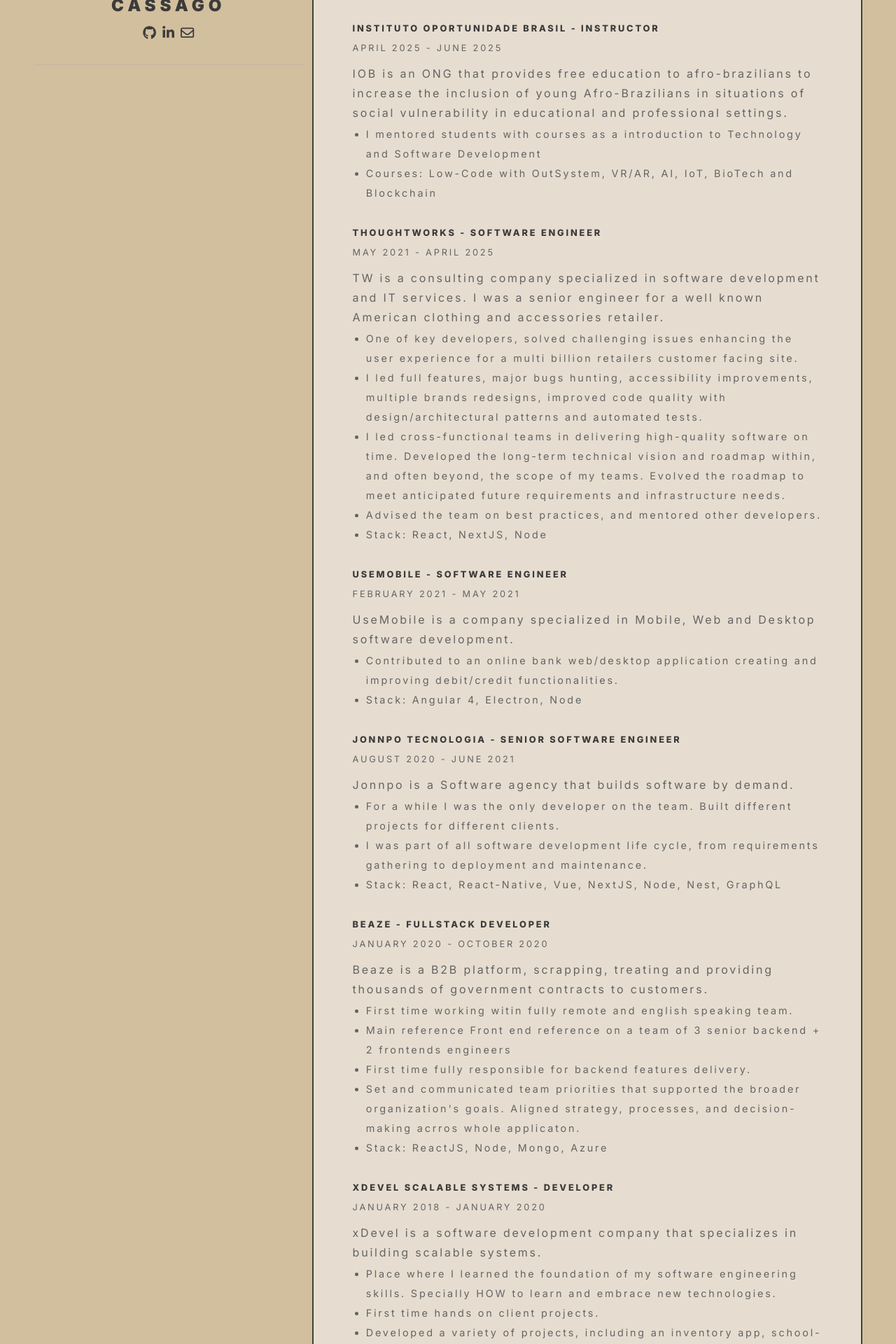
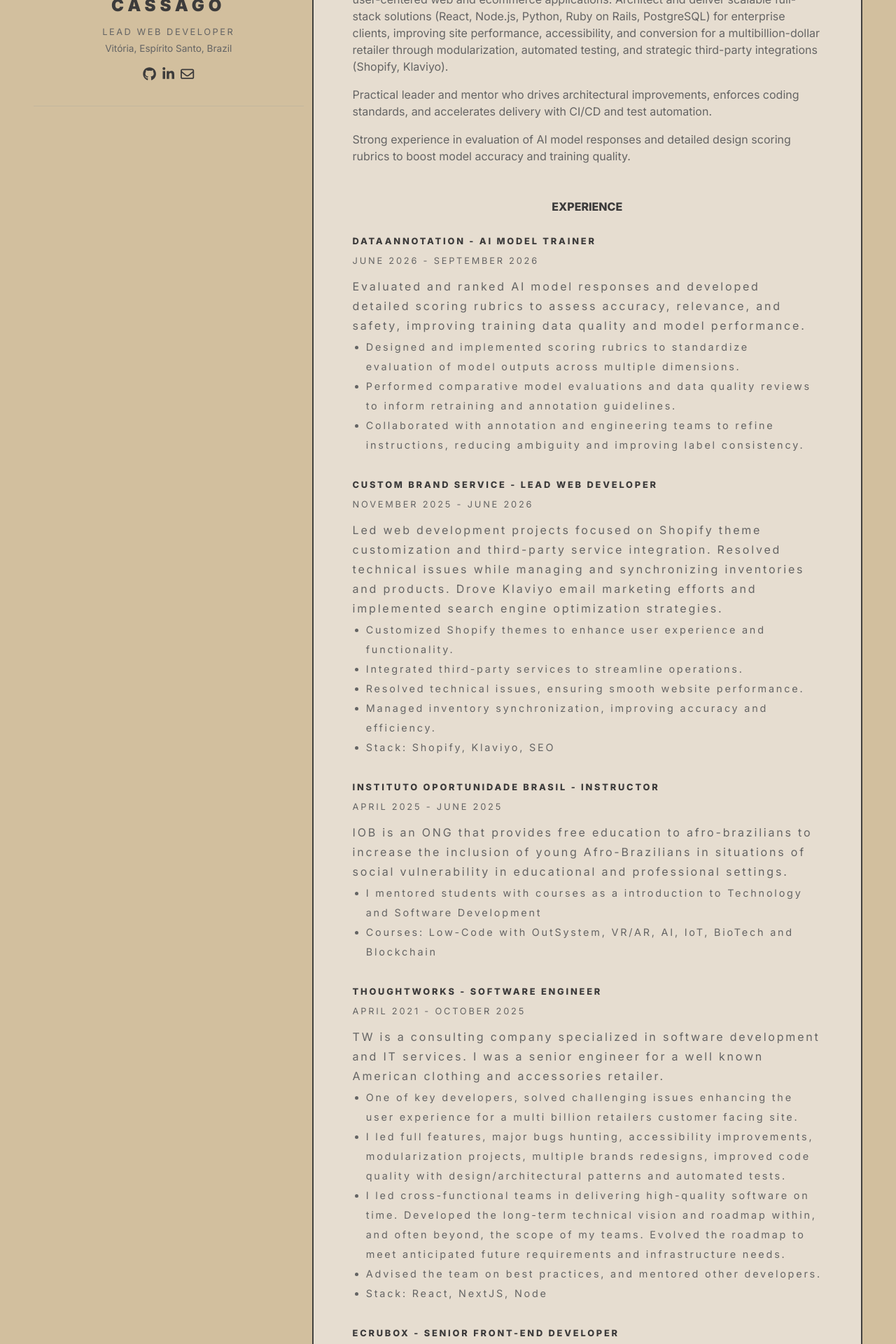
Before and after one commit to LuizFellype/personal-site, a Next.js app: page / in a window 1280 px wide. Shown: the part 320-2240 px from the top of the page at 70% size. Built offline with nearby package versions, Linux system fonts and the light colour scheme.

Commit message:
Update resume

```diff
--- a/app/page.tsx
+++ b/app/page.tsx
@@ -6,11 +6,14 @@
 // import { useRouter } from 'next/navigation'
 // import { useEffect, useRef, useState } from 'react'
 
+import Certifications from '@/containers/Resume/Certifications';
 import Education from '@/containers/Resume/Education';
 import Experience from '@/containers/Resume/Experience';
 import Skills from '@/containers/Resume/Skills';
 
+import certifications from '@/data/resume/certifications';
 import degrees from '@/data/resume/degrees';
+import summary from '@/data/resume/summary';
 import work from '@/data/resume/work';
 import { skills, categories } from '@/data/resume/skills';
 // import Link from 'next/link'
@@ -86,6 +89,7 @@
 const sections = {
   Experience: () => <Experience data={work} />,
   Education: () => <Education data={degrees} />,
+  Certifications: () => <Certifications data={certifications} />,
   Skills: () => <Skills skills={skills} categories={categories} />,
   // Courses: () => <Courses data={courses} />,
   // References: () => <References />,
@@ -108,6 +112,11 @@
         </div>
       </div>
     </header>
+    <section className="resume-summary mb-8">
+      {summary.map((paragraph) => (
+        <p className="mb-4" key={paragraph}>{paragraph}</p>
+      ))}
+    </section>
     {Object.entries(sections).map(([name, Section]) => (
       <Section key={name} />
     ))}
--- /dev/null
+++ b/src/containers/Resume/Certifications.tsx
@@ -0,0 +1,29 @@
+import React from 'react';
+
+type CertificationType = { title: string; issuer: string; link: string; year: number }
+
+const Certification = ({ data }: { data: CertificationType }) => (
+  <article className="degree-container">
+    <header>
+      <span className="degree">{data.title}</span>
+      <p className="school">
+        {data.link ? <a href={data.link}>{data.issuer}</a> : data.issuer}, {data.year}
+      </p>
+    </header>
+  </article>
+);
+
+const Certifications = ({ data }: { data: CertificationType[] }) => (
+  <div className="certifications">
+    <div className="link-to" id="certifications" />
+    <div className="title">
+      <h3>Certifications</h3>
+    </div>
+
+    {data.map((certification) => (
+      <Certification data={certification} key={`${certification.issuer}-${certification.title}`} />
+    ))}
+  </div>
+);
+
+export default Certifications;
--- a/src/containers/Sidebar/index.tsx
+++ b/src/containers/Sidebar/index.tsx
@@ -23,6 +23,8 @@
                 </Link>
                 <header>
                     <h2 className='text-primary text-[1.5em] font-black tracking-[0.25em] leading-[1.65] uppercase mt-0 mb-2 mx-0'>Luiz Fellype Cassago</h2>
+                    <p className='text-secondary text-[0.8em] tracking-[0.2em] uppercase mb-1'>Lead Web Developer</p>
+                    <p className='text-secondary text-[0.85em] mb-4'>Vitória, Espírito Santo, Brazil</p>
 
                     <ContactIcons />
 
--- a/src/data/contact.ts
+++ b/src/data/contact.ts
@@ -16,7 +16,7 @@
     icon: faLinkedinIn,
   },
   {
-    link: 'mailto:luizfellypecassago+fromsite@gmail.com',
+    link: 'mailto:lfcassago@gmail.com',
     label: 'Email',
     icon: faEnvelope,
   },
--- /dev/null
+++ b/src/data/resume/certifications.js
@@ -0,0 +1,18 @@
+/**
+ * @typedef {Object} Certification
+ *
+ * @property {string} title - Name of the course or certification
+ * @property {string} issuer - Organization that issued it
+ * @property {string} link - Issuer or credential website
+ * @property {number} year - Year it was obtained
+ */
+const certifications = [
+  {
+    title: 'Liquid Storefronts for Theme Developers',
+    issuer: 'Shopify',
+    link: 'https://www.shopify.com/',
+    year: 2023,
+  },
+];
+
+export default certifications;
--- a/src/data/resume/degrees.js
+++ b/src/data/resume/degrees.js
@@ -1,9 +1,9 @@
 const degrees = [
   {
     school: 'Faesa',
-    degree: 'System of Information',
+    degree: 'Master of Computer Science',
     link: 'https://www.faesa.br/quem-somos',
-    year: 2021,
+    year: 2025,
   },
   {
     school: 'Multivix',
--- a/src/data/resume/skills.js
+++ b/src/data/resume/skills.js
@@ -1,120 +1,168 @@
 const skills = [
   {
     title: 'Javascript/Typescript',
-    competency: 5,
+    color: '#f7df1e', // JavaScript yellow
+    competency: 10,
     category: ['Web Development', 'Languages', 'Typescript'],
   },
   {
     title: 'Node.JS',
-    competency: 4,
+    color: '#339933', // Node.js green
+    competency: 10,
     category: ['Web Development', 'Typescript'],
   },
   {
     title: 'React',
-    competency: 5,
+    color: '#61dafb', // React cyan
+    competency: 10,
     category: ['Web Development', 'Typescript'],
   },
   {
     title: 'React Native',
-    competency: 4,
+    color: '#61dafb', // React cyan
+    competency: 8,
     category: ['Web Development', 'Typescript'],
   },
   {
     title: 'Next.JS',
-    competency: 4,
+    color: '#000000', // Next.js black
+    competency: 8,
     category: ['Web Development', 'Typescript'],
   },
   {
     title: 'Bash',
-    competency: 2,
+    color: '#4eaa25', // GNU Bash green
+    competency: 7,
     category: ['Tools', 'Languages'],
   },
   {
     title: 'Amazon Web Services',
-    competency: 2,
+    color: '#ff9900', // AWS orange
+    competency: 9,
     category: ['Web Development', 'Tools'],
   },
   {
     title: 'PostgreSQL/SQLite3/MySQL',
-    competency: 2,
+    color: '#336791', // PostgreSQL blue
+    competency: 9,
     category: ['Web Development', 'Databases'],
   },
   {
     title: 'MongoDB',
-    competency: 3,
+    color: '#47a248', // MongoDB green
+    competency: 5,
     category: ['Web Development', 'Databases'],
   },
   {
     title: 'Prisma',
-    competency: 2,
+    color: '#2d3748', // Prisma dark slate
+    competency: 4,
     category: ['Web Development', 'Databases'],
   },
   {
     title: 'Redis',
-    competency: 2,
+    color: '#dc382d', // Redis red
+    competency: 5,
     category: ['Web Development', 'Databases'],
   },
   {
     title: 'Express.JS',
-    competency: 3,
+    color: '#000000', // Express black
+    competency: 6,
     category: ['Web Development', 'Typescript'],
   },
   {
     title: 'Nest.JS',
-    competency: 3,
+    color: '#e0234e', // NestJS red
+    competency: 6,
     category: ['Web Development', 'Typescript'],
   },
   {
     title: 'Flask',
-    competency: 2,
+    color: '#000000', // Flask black
+    competency: 4,
     category: ['Web Development', 'Python'],
   },
   {
     title: 'Git',
-    competency: 5,
+    color: '#f05032', // Git orange-red
+    competency: 10,
     category: ['Tools'],
   },
   {
     title: 'Kubernetes',
-    competency: 1,
+    color: '#326ce5', // Kubernetes blue
+    competency: 3,
     category: ['Tools', 'Data Engineering'],
   },
   {
     title: 'Docker',
-    competency: 2,
+    color: '#2496ed', // Docker blue
+    competency: 8,
     category: ['Tools', 'Data Engineering'],
   },
   {
     title: 'HTML + SASS/SCSS/CSS',
-    competency: 5,
+    color: '#cc6699', // Sass pink (HTML5 orange would clash with Git right above it)
+    competency: 10,
     category: ['Web Development', 'Languages'],
   },
   {
     title: 'Python',
-    competency: 3,
+    color: '#3776ab', // Python blue
+    competency: 10,
     category: ['Languages', 'Python'],
   },
   {
     title: 'GraphQL',
-    competency: 3,
+    color: '#e10098', // GraphQL magenta
+    competency: 10,
     category: ['Web Development', 'Databases'],
+  },
+  {
+    title: 'Shopify',
+    color: '#2c9925', // Shopify green
+    competency: 10,
+    category: ['Web Development', 'E-commerce'],
+  },
+  {
+    title: 'Ruby/Ruby on Rails',
+    color: '#cc342d', // Ruby red
+    competency: 9,
+    category: ['Web Development', 'Languages'],
+  },
+  {
+    title: 'API Development',
+    // no brand color: falls back to the Web Development category color
+    competency: 9,
+    category: ['Web Development'],
+  },
+  {
+    title: 'Search Engine Optimization',
+    // no brand color: falls back to the E-commerce category color
+    competency: 8,
+    category: ['Web Development', 'E-commerce'],
   },
 ].map((skill) => ({ ...skill, category: skill.category.sort() }));
 
 // this is a list of colors that I like. The length should be === to the
 // number of categories. Re-arrange this list until you find a pattern you like.
+// Colors are assigned to categories in alphabetical order. A skill bar uses its
+// own `color` (brand color) when set, and falls back to the color of its first
+// (alphabetical) category otherwise.
 const colors = [
-  '#6968b3',
-  '#37b1f5',
-  '#40494e',
+  '#64cb7b', // Data Engineering (light green)
+  '#6968b3', // Databases (lavender)
+  '#2c9925', // E-commerce (green)
+  '#e47272', // Languages (salmon)
+  '#37b1f5', // Python (sky blue)
+  '#40494e', // Tools (gray)
+  '#3896e2', // Typescript (blue)
+  '#c3423f', // Web Development (fallback for skills without a brand color, e.g. API Development)
   '#515dd4',
-  '#e47272',
   '#cc7b94',
-  '#3896e2',
-  '#c3423f',
   '#d75858',
   '#747fff',
-  '#64cb7b',
 ];
 
 const categories = [...new Set(skills.flatMap(({ category }) => category))]
--- /dev/null
+++ b/src/data/resume/summary.js
@@ -0,0 +1,8 @@
+// Professional summary shown at the top of the resume. Each entry is one paragraph.
+const summary = [
+  'Lead Web Developer and Senior Software Engineer specializing in high-performance, user-centered web and ecommerce applications. Architect and deliver scalable full-stack solutions (React, Node.js, Python, Ruby on Rails, PostgreSQL) for enterprise clients, improving site performance, accessibility, and conversion for a multibillion-dollar retailer through modularization, automated testing, and strategic third-party integrations (Shopify, Klaviyo).',
+  'Practical leader and mentor who drives architectural improvements, enforces coding standards, and accelerates delivery with CI/CD and test automation.',
+  'Strong experience in evaluation of AI model responses and detailed design scoring rubrics to boost model accuracy and training quality.',
+];
+
+export default summary;
--- a/src/data/resume/work.js
+++ b/src/data/resume/work.js
@@ -12,6 +12,34 @@
  * @property {string[]} highlights - plain text highlights of the position (bulleted list)
  */
 const work = [
+  {
+    name: 'DataAnnotation',
+    position: 'AI Model Trainer',
+    url: 'https://www.dataannotation.tech/',
+    startDate: '2026-06-01',
+    endDate: '2026-09-01',
+    summary: 'Evaluated and ranked AI model responses and developed detailed scoring rubrics to assess accuracy, relevance, and safety, improving training data quality and model performance.',
+    highlights: [
+      'Designed and implemented scoring rubrics to standardize evaluation of model outputs across multiple dimensions.',
+      'Performed comparative model evaluations and data quality reviews to inform retraining and annotation guidelines.',
+      'Collaborated with annotation and engineering teams to refine instructions, reducing ambiguity and improving label consistency.',
+    ],
+  },
+  {
+    name: 'Custom Brand Service',
+    position: 'Lead Web Developer',
+    url: '',
+    startDate: '2025-11-01',
+    endDate: '2026-06-01',
+    summary: 'Led web development projects focused on Shopify theme customization and third-party service integration. Resolved technical issues while managing and synchronizing inventories and products. Drove Klaviyo email marketing efforts and implemented search engine optimization strategies.',
+    highlights: [
+      'Customized Shopify themes to enhance user experience and functionality.',
+      'Integrated third-party services to streamline operations.',
+      'Resolved technical issues, ensuring smooth website performance.',
+      'Managed inventory synchronization, improving accuracy and efficiency.',
+      'Stack: Shopify, Klaviyo, SEO',
+    ],
+  },
   {
     name: 'Instituto Oportunidade Brasil',
     position: 'Instructor',
@@ -28,70 +56,29 @@
     name: 'Thoughtworks',
     position: 'Software Engineer',
     url: '',
-    startDate: '2021-05-17',
-    endDate: '2025-04-23',
+    startDate: '2021-04-01',
+    endDate: '2025-10-01',
     summary: 'TW is a consulting company specialized in software development and IT services. I was a senior engineer for a well known American clothing and accessories retailer.',
     highlights: [
       'One of key developers, solved challenging issues enhancing the user experience for a multi billion retailers customer facing site.',
-      'I led full features, major bugs hunting, accessibility improvements, multiple brands redesigns, improved code quality with design/architectural patterns and automated tests.',
+      'I led full features, major bugs hunting, accessibility improvements, modularization projects, multiple brands redesigns, improved code quality with design/architectural patterns and automated tests.',
       'I led cross-functional teams in delivering high-quality software on time. Developed the long-term technical vision and roadmap within, and often beyond, the scope of my teams. Evolved the roadmap to meet anticipated future requirements and infrastructure needs.',
       'Advised the team on best practices, and mentored other developers.',
       'Stack: React, NextJS, Node',
     ],
   },
   {
-    name: 'UseMobile',
-    position: 'Software Engineer',
-    url: 'https://usemobile.com.br/sobre/',
-    startDate: '2021-02-01',
-    endDate: '2021-05-01',
-    summary: 'UseMobile is a company specialized in Mobile, Web and Desktop software development.',
+    name: 'Ecrubox',
+    position: 'Senior Front-end Developer',
+    url: 'https://ecrubox.com/',
+    startDate: '2017-12-01',
+    endDate: '2021-12-01',
+    summary: 'Ecrubox is a web agency. Led agency projects by preparing cost estimations, schedules, and project specifications for proposals. Engaged in formal design reviews, offering insights for technical enhancements. Mentored developers to ensure adherence to best practices and coding consistency.',
     highlights: [
-      'Contributed to an online bank web/desktop application creating and improving debit/credit functionalities.',
-      'Stack: Angular 4, Electron, Node',
-    ],
-  },
-  {
-    name: 'Jonnpo Tecnologia',
-    position: 'Senior Software Engineer',
-    url: 'https://www.jonnpo.com.br/',
-    startDate: '2020-08-01',
-    endDate: '2021-06-01',
-    summary: 'Jonnpo is a Software agency that builds software by demand.',
-    highlights: [
-      'For a while I was the only developer on the team. Built different projects for different clients.',
-      'I was part of all software development life cycle, from requirements gathering to deployment and maintenance.',
-      'Stack: React, React-Native, Vue, NextJS, Node, Nest, GraphQL',
-    ],
-  },
-  {
-    name: 'Beaze',
-    position: 'FullStack Developer',
-    url: '',
-    startDate: '2020-01-01',
-    endDate: '2020-10-01',
-    summary: 'Beaze is a B2B platform, scrapping, treating and providing thousands of government contracts to customers.',
-    highlights: [
-      'First time working witin fully remote and english speaking team.',
-      'Main reference Front end reference on a team of 3 senior backend + 2 frontends engineers',
-      'First time fully responsible for backend features delivery.',
-      "Set and communicated team priorities that supported the broader organization's goals. Aligned strategy, processes, and decision-making acrros whole applicaton.",
-      'Stack: ReactJS, Node, Mongo, Azure',
-    ],
-  },
-  {
-    name: 'xDevel Scalable Systems',
-    position: 'Developer',
-    url: '',
-    startDate: '2018-01-01',
-    endDate: '2020-01-01',
-    summary: `xDevel is a software development company that specializes in building scalable systems.`,
-    highlights: [
-      'Place where I learned the foundation of my software engineering skills. Specially HOW to learn and embrace new technologies.',
-      'First time hands on client projects.',
-      'Developed a variety of projects, including an inventory app, school-student performance tracking, custom text editor with report generator, and mapping parking lot ship.',
-      'I was one of 2 devs in the team, working on a variety of projects for different clients.',
-      'Stack: React, React-Native, Angular 4, Node, GraphQL, AWS, Postgree, Prisma',
+      'Prepared detailed project proposals and timelines.',
+      'Contributed to design reviews, enhancing page and component functionality.',
+      'Ensured coding consistency by guiding developers in best practices.',
+      'Resolved technical issues efficiently, improving project outcomes.',
     ],
   },
 ];
```
Also changed, not shown: src/containers/Resume/Skills.tsx (+22 -7 lines).
